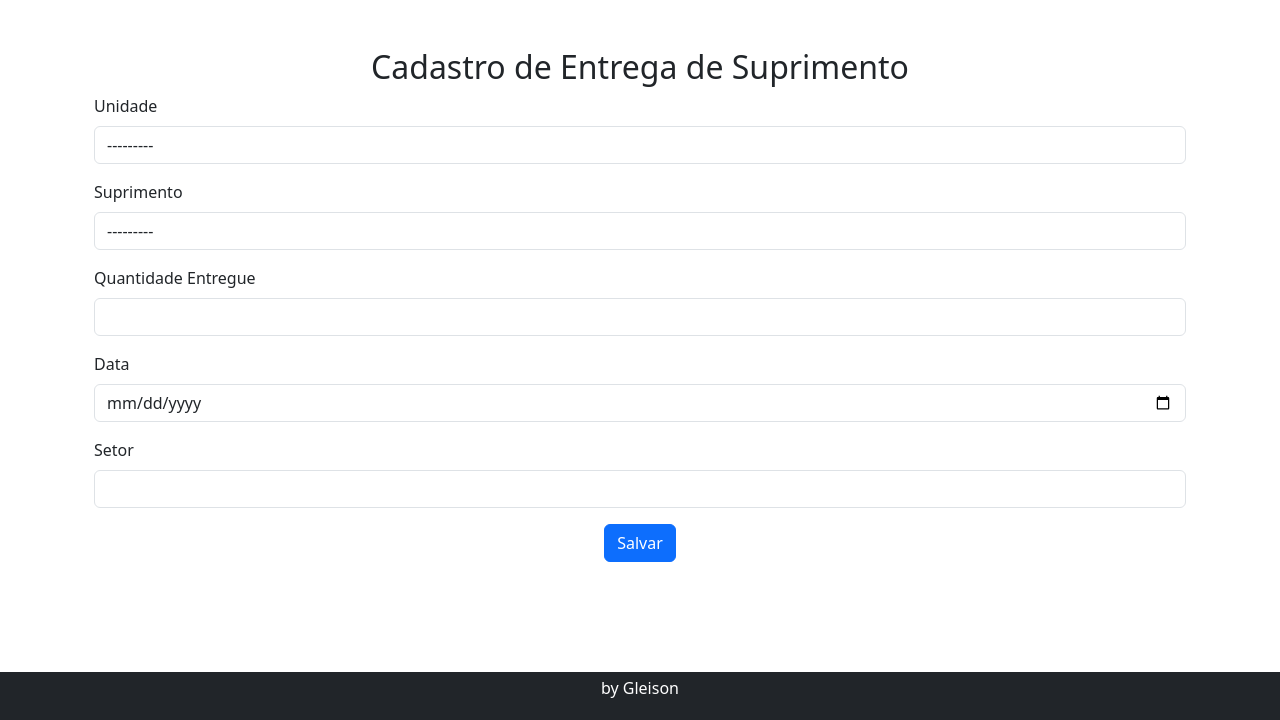
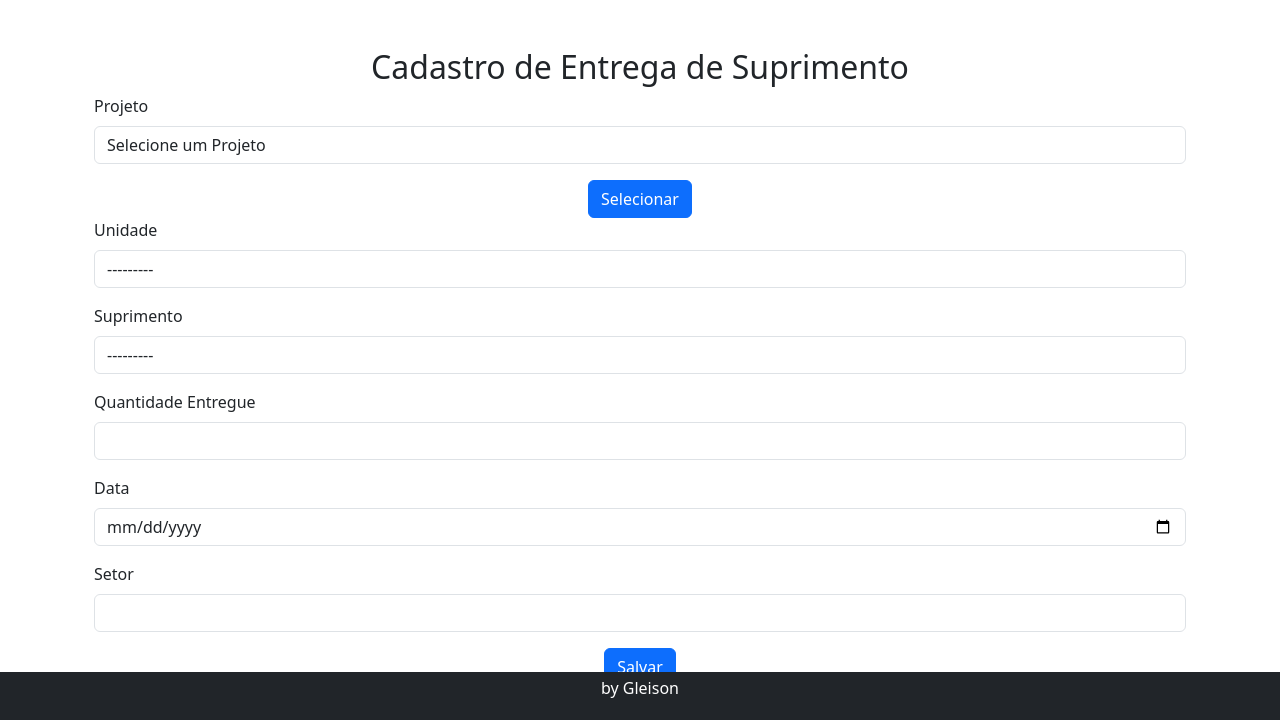
Before and after one commit to gleisonmedeiros/controlesuprimentos, a Django app: page /entrega_suprimento/ in a window 1280 px wide. Shown: the part 80-800 px from the top of the page. Run offline with Django 5.2, Linux system fonts and the light colour scheme; data that the repository does not hold is empty; some libraries are stand-ins or nearby versions.

Commit message:
Implentando todo cadastro no sistema

```diff
--- a/controlesuprimentos/cltsupri/templates/cadastro_projeto.html
+++ b/controlesuprimentos/cltsupri/templates/cadastro_projeto.html
@@ -9,7 +9,7 @@
 
         <!-- Exibe o campo 'nome' -->
         <div class="form-group">
-            <label for="id_nome">Nome da Projeto:</label>
+            <label for="id_nome">Nome do Projeto:</label>
             {{ form.nome }}
         </div>
 
--- a/controlesuprimentos/cltsupri/templates/entrega_suprimento.html
+++ b/controlesuprimentos/cltsupri/templates/entrega_suprimento.html
@@ -7,6 +7,25 @@
 
     <form method="POST">
         {% csrf_token %}
+
+        <div class="form-group">
+        <label for="form_projeto">Projeto</label>
+        <select name="form_projeto" id="mycombo" class="form-control">
+            <option value="">Selecione um Projeto</option>
+            {% for projeto in form_projeto %}
+                <option value="{{ projeto.id }}">{{ projeto.nome }}</option>
+            {% endfor %}
+        </select>
+    </div>
+
+        <div class="text-center mt-3">
+            <input name="save_projeto" type="submit" class="btn btn-primary" value="Selecionar"></input>
+        </div>
+        </form>
+
+    <form method="POST">
+        {% csrf_token %}
+
 
         <div class="form-group">
             <label for="{{ form.unidade.id_for_label }}">Unidade</label>
@@ -50,3 +69,30 @@
         {% endif %}
     {% endfor %}
 {% endblock %}
+
+<script>
+    document.getElementById('mycombo').addEventListener('change', function () {
+        const selectedValue = this.value;
+
+        if (selectedValue) {
+            // Enviar valor selecionado via fetch para a view
+            fetch('/processar-selecao/', {
+                method: 'POST',
+                headers: {
+                    'Content-Type': 'application/json',
+                    'X-CSRFToken': '{{ csrf_token }}'  // Django precisa do token CSRF
+                },
+                body: JSON.stringify({ selected: selectedValue })
+            })
+            .then(response => response.json())
+            .then(data => {
+                // Exibir a resposta do servidor
+                document.getElementById('result').innerHTML = `Você selecionou o projeto com ID: ${data.result}`;
+            })
+            .catch(error => console.error('Erro:', error));
+        } else {
+            // Exibir mensagem quando nada for selecionado
+            document.getElementById('result').innerHTML = 'Por favor, selecione um projeto.';
+        }
+    });
+</script>
--- a/controlesuprimentos/cltsupri/templates/index.html
+++ b/controlesuprimentos/cltsupri/templates/index.html
@@ -36,6 +36,8 @@
 {% block content %}
 {% endblock %}
 
+<div style="margin-top: 30px;"></div>
+
 <!-- Rodapé fixado no final da página -->
 <footer class="bg-dark text-white text-center py-1 fixed-bottom">
   <p>by Gleison</p>
--- a/controlesuprimentos/cltsupri/urls.py
+++ b/controlesuprimentos/cltsupri/urls.py
@@ -8,4 +8,5 @@ urlpatterns = [
     path('projeto/', views.criar_projeto, name='criar_projeto'),
     path('index/', views.index, name='index'),
     path('entrega_suprimento/', views.entrega_suprimento, name='entrega_suprimento'),
+path('processar-selecao/', views.processar_selecao, name='processar_selecao'),
 ]
--- a/controlesuprimentos/cltsupri/views.py
+++ b/controlesuprimentos/cltsupri/views.py
@@ -1,5 +1,6 @@
 from django.shortcuts import render, redirect
 from .forms import UnidadeForm, SuprimentoForm, ProjetoForm, EntregaSuprimentoForm
+from .models import Projeto, Unidade, Suprimento, EntregaSuprimento
 def iterando_erro(form):
     errors = []
     for field, error_list in form.errors.items():
@@ -7,6 +8,7 @@ def iterando_erro(form):
             errors.append(f"{error}")
     return errors
 
+id = 0
 
 # Create your views here.
 def index(request):
@@ -82,21 +84,57 @@ def criar_projeto(request):
 
     return render(request, 'cadastro_projeto.html', {'form': form})
 
+
+
 def entrega_suprimento(request):
+    form_projeto = Projeto.objects.all()  # Recupera todos os projetos disponíveis
+
     if request.method == 'POST':
+        # Captura o projeto selecionado
         form = EntregaSuprimentoForm(request.POST)
+        if 'save_projeto' in request.POST:
+            if 'form_projeto' in request.POST and request.POST['form_projeto']:
+                result = request.POST.get('form_projeto')
+                projeto = Projeto.objects.get(id=result)  # Recupera o projeto selecionado
+                print(projeto)
+
+                # Filtra as unidades associadas ao projeto selecionado
+                unidades = Unidade.objects.filter(projeto=projeto)
+                form = EntregaSuprimentoForm(request.POST)
+                form.fields['unidade'].queryset = unidades  # Atualiza o queryset de unidades no formulário
+
+            else:
+                # Caso o projeto não tenha sido selecionado, você pode redirecionar ou exibir um erro
+                form = EntregaSuprimentoForm(request.POST)
+                erro = ['Projeto não selecionado']
+                return render(request, 'entrega_suprimento.html', {'form': form, 'errors': erro, 'form_projeto': form_projeto})
+
+        # Se o formulário for válido
         if form.is_valid():
             if 'save_entrega' in request.POST:
                 print("clicou")
-                form.save()
+                form.save()  # Apenas salva os dados do formulário sem associar o projeto
                 erro = ['0']
-                form = EntregaSuprimentoForm()
-                return render(request, 'entrega_suprimento.html', {'form': form, 'errors': erro})
+                form = EntregaSuprimentoForm()  # Reseta o formulário após o envio
+                return render(request, 'entrega_suprimento.html', {'form': form, 'errors': erro, 'form_projeto': form_projeto})
+
         else:
             erro = iterando_erro(form)
             print(erro)
-            return render(request, 'entrega_suprimento.html', {'form': form, 'errors': erro})
+            return render(request, 'entrega_suprimento.html', {'form': form, 'errors': erro, 'form_projeto': form_projeto})
+
     else:
-        form = EntregaSuprimentoForm()
+        form = EntregaSuprimentoForm()  # Se o método não for POST, cria o formulário vazio
 
-    return render(request, 'entrega_suprimento.html', {'form': form})
+    return render(request, 'entrega_suprimento.html', {'form': form, 'form_projeto': form_projeto})
+
+
+def processar_selecao(request):
+    if request.method == 'POST':
+        data = json.loads(request.body)
+        selected_value = data.get('selected')
+        print(selected_value)
+
+        # Aqui você pode realizar alguma ação com o valor selecionado
+        # Exemplo de resposta
+        return JsonResponse({'result': selected_value})
```
Also changed, not shown: controlesuprimentos/cltsupri/templates/cadastro_suprimento.html (line endings or trailing spaces).
